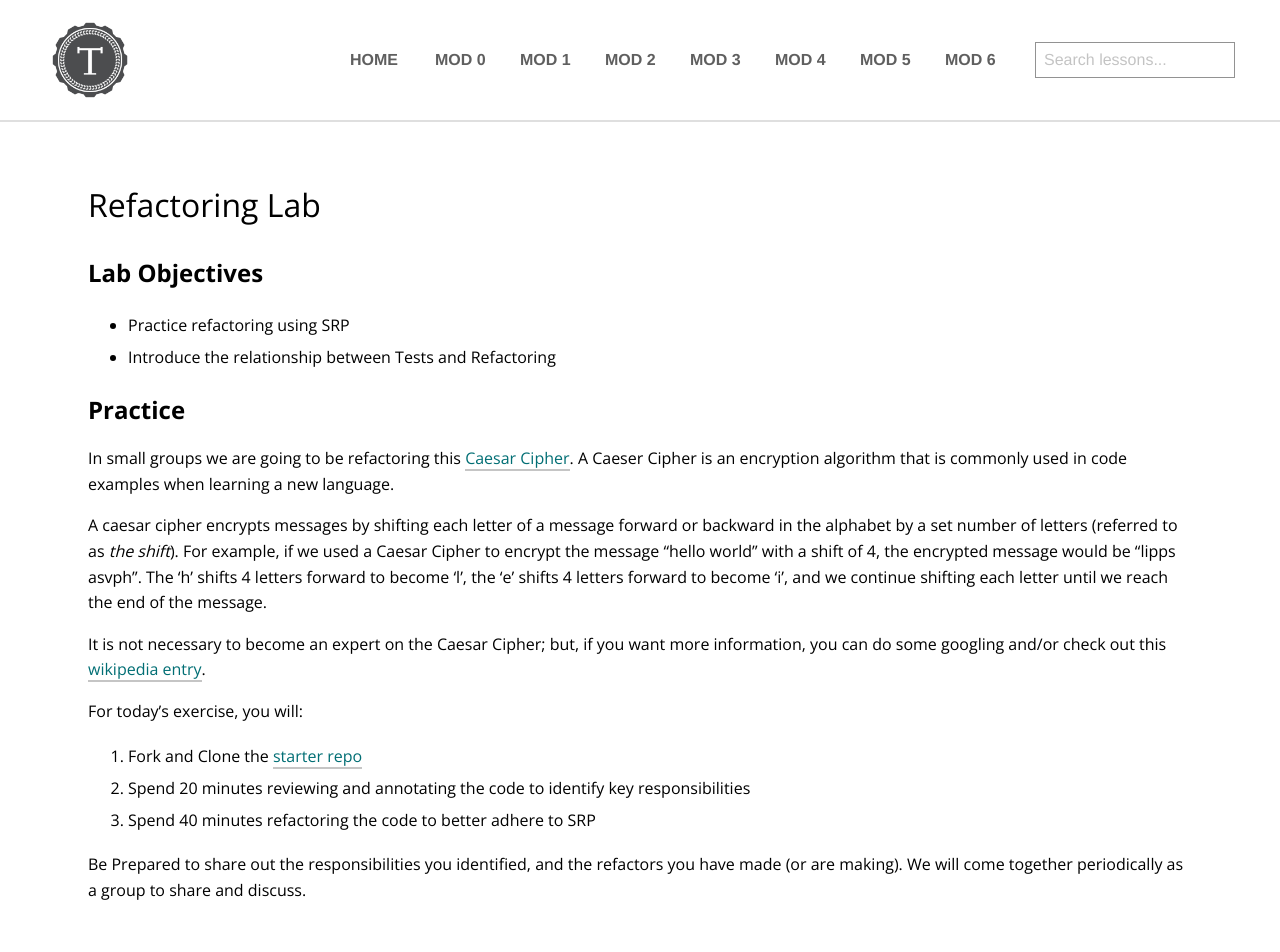
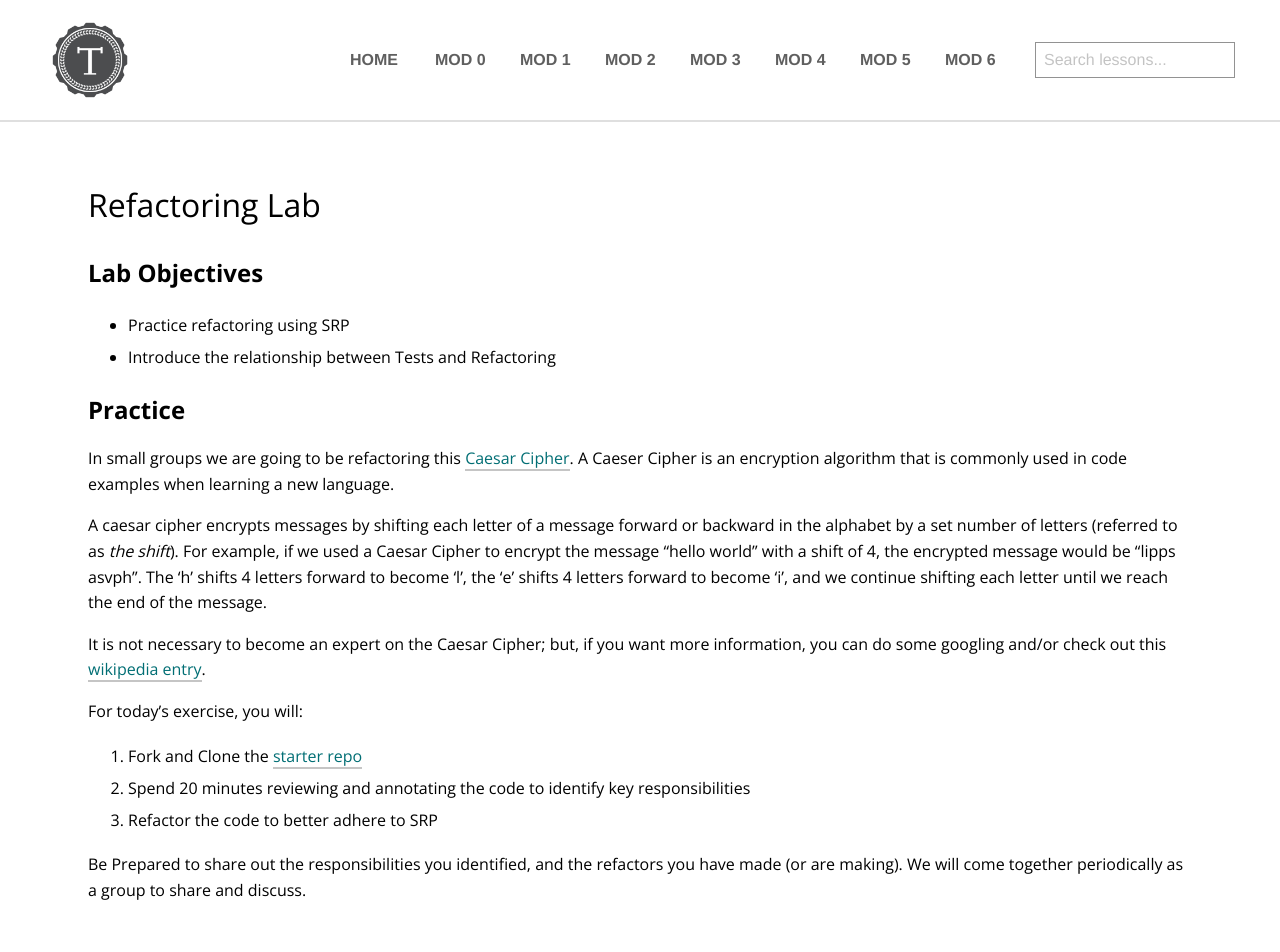
Before and after one commit to turingschool/launch-curriculum, a Jekyll site: the page built from module1/labs/Week5/Refactoring.md, in a window 1280 px wide. Shown: the top 952 px of the page. Built offline with Jekyll 4.4.1, drawn with Linux system fonts in a browser that asks for light colours; nearby versions of some CDN libraries; comment, search, counter and statistics services are not loaded; grey boxes are pictures that could not be loaded.

Commit message:
Update Refactoring.md

```diff
--- a/module1/labs/Week5/Refactoring.md
+++ b/module1/labs/Week5/Refactoring.md
@@ -22,6 +22,6 @@ It is not necessary to become an expert on the Caesar Cipher; but, if you want m
 For today's exercise, you will:
 1. Fork and Clone the [starter repo](https://github.com/turingschool-examples/CaesarCipher_Launch)
 2. Spend 20 minutes reviewing and annotating the code to identify key responsibilities
-3. Spend 40 minutes refactoring the code to better adhere to SRP
+3. Refactor the code to better adhere to SRP
 
 Be Prepared to share out the responsibilities you identified, and the refactors you have made (or are making).  We will come together periodically as a group to share and discuss.
```
